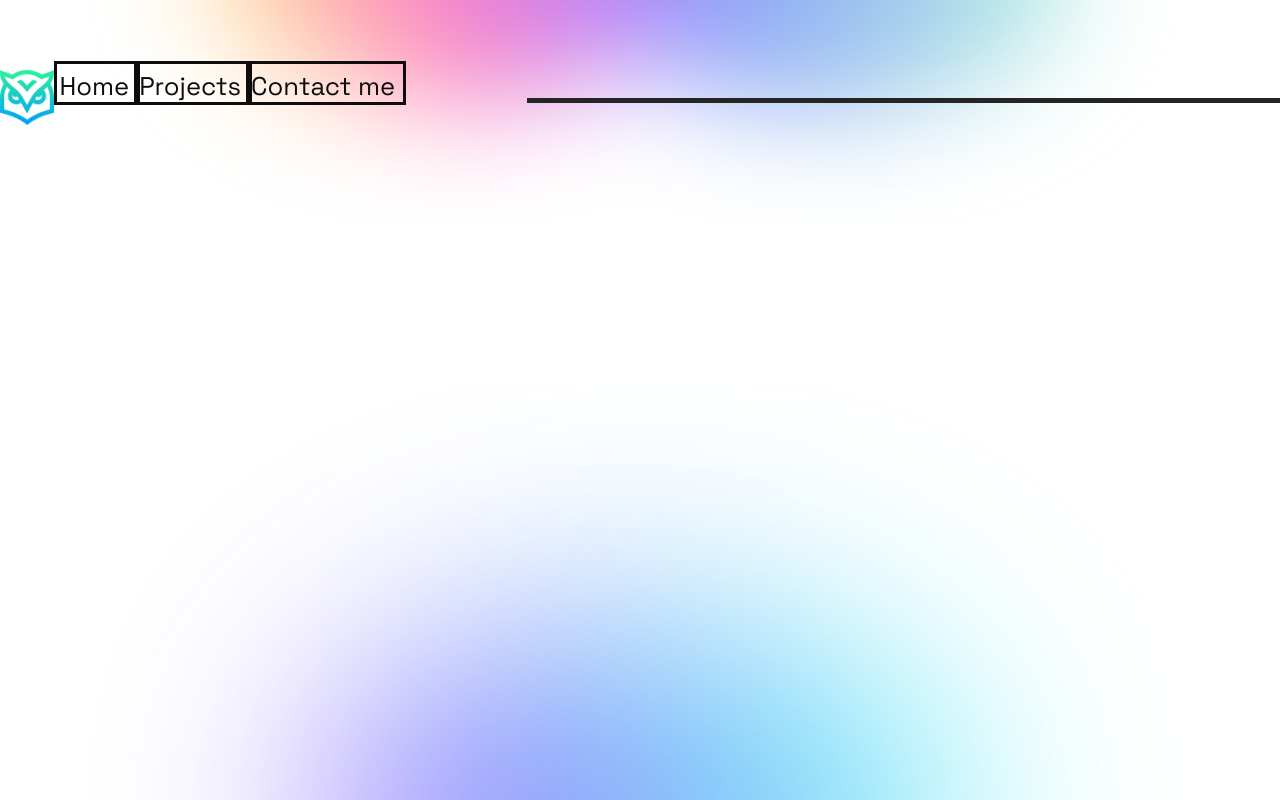
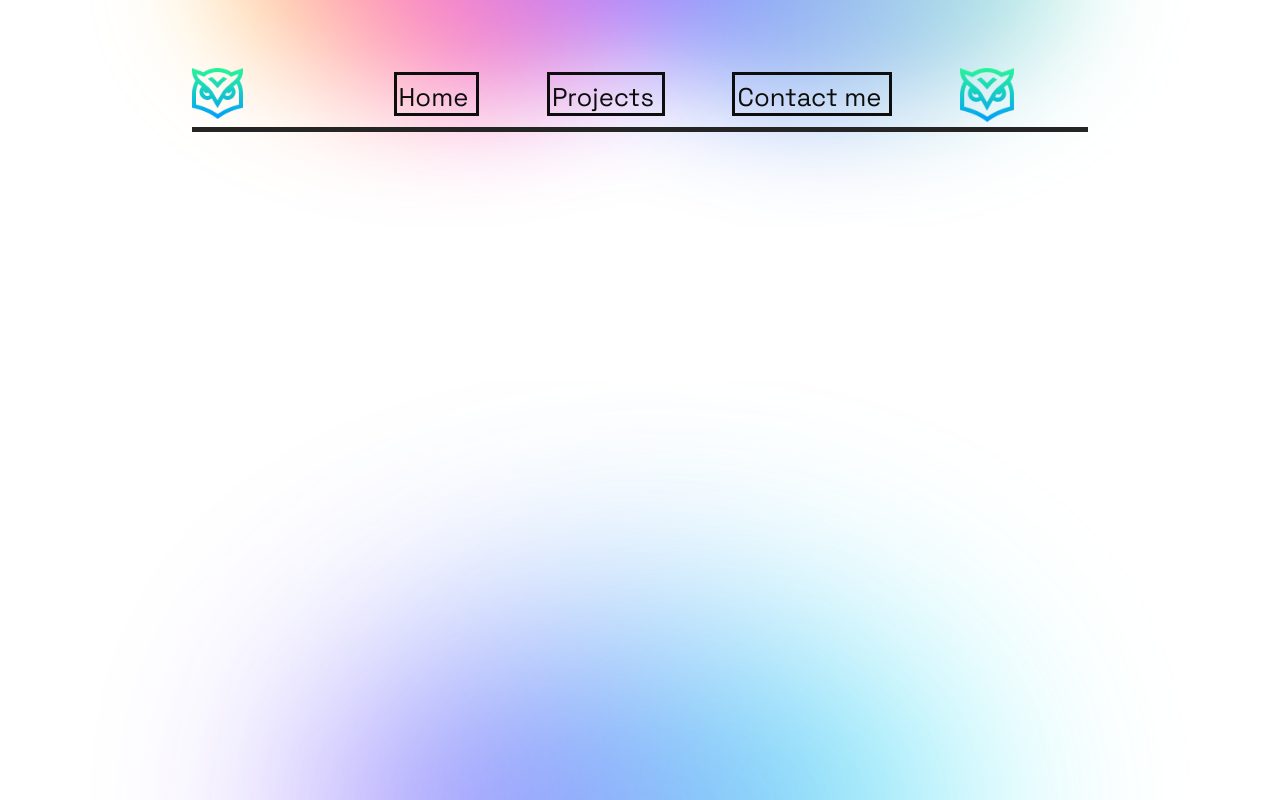
Before and after one commit to chinmay200/PortfolioSite, a React (Create React App) app: page / in a window 1280 px wide. Built offline with nearby package versions, Linux system fonts and the light colour scheme.

Commit message:
navbar navlinks implemented

```diff
--- a/src/App.js
+++ b/src/App.js
@@ -7,7 +7,6 @@ function App() {
   return (
     <>
       <Navbar/>
-      {/* <Buttons text="Home"></Buttons> */}
     </>
   );
 }
--- a/src/Styles/nav.css
+++ b/src/Styles/nav.css
@@ -1,5 +1,6 @@
 .navbar{
     display: flex;
+    flex-direction: column;
     width: 100vw;
     height: 25vh;
     justify-content: center;
@@ -10,3 +11,15 @@
     display: flex;
     width: 70vw;
 }
+
+.logo{
+    width: 10vw;
+    justify-content: center;
+}
+
+.navlinks{
+    display: flex;
+    justify-content: space-evenly;
+    align-items: center;
+    width: 50vw;
+}
--- a/src/components/Navbar.jsx
+++ b/src/components/Navbar.jsx
@@ -9,7 +9,7 @@ export default function Navbar() {
       <div className="navigationitems">
 
         <div className="logo">
-          <img src={logo} alt="" srcset="" style={{ "width": "3.4em", "height": "3.4em" }} />
+          <img src={logo} alt="" srcset="" style={{ "width": "3.2em", "height": "3.2em" }} />
         </div>
 
         <div className="navlinks">
@@ -18,8 +18,12 @@ export default function Navbar() {
           <Buttons text = "Contact me" />
         </div>
 
+        <div className="themetoggle">
+          <img src={logo} alt="" srcset="" style={{ "width": "3.4em", "height": "3.4em" }} className="toggle"></img>
+        </div>
+
       </div>
-      <div className="underline"></div>
+      <div className="underline" style={{"width":"70vw"}}></div>
     </div>
   )
 }
```
